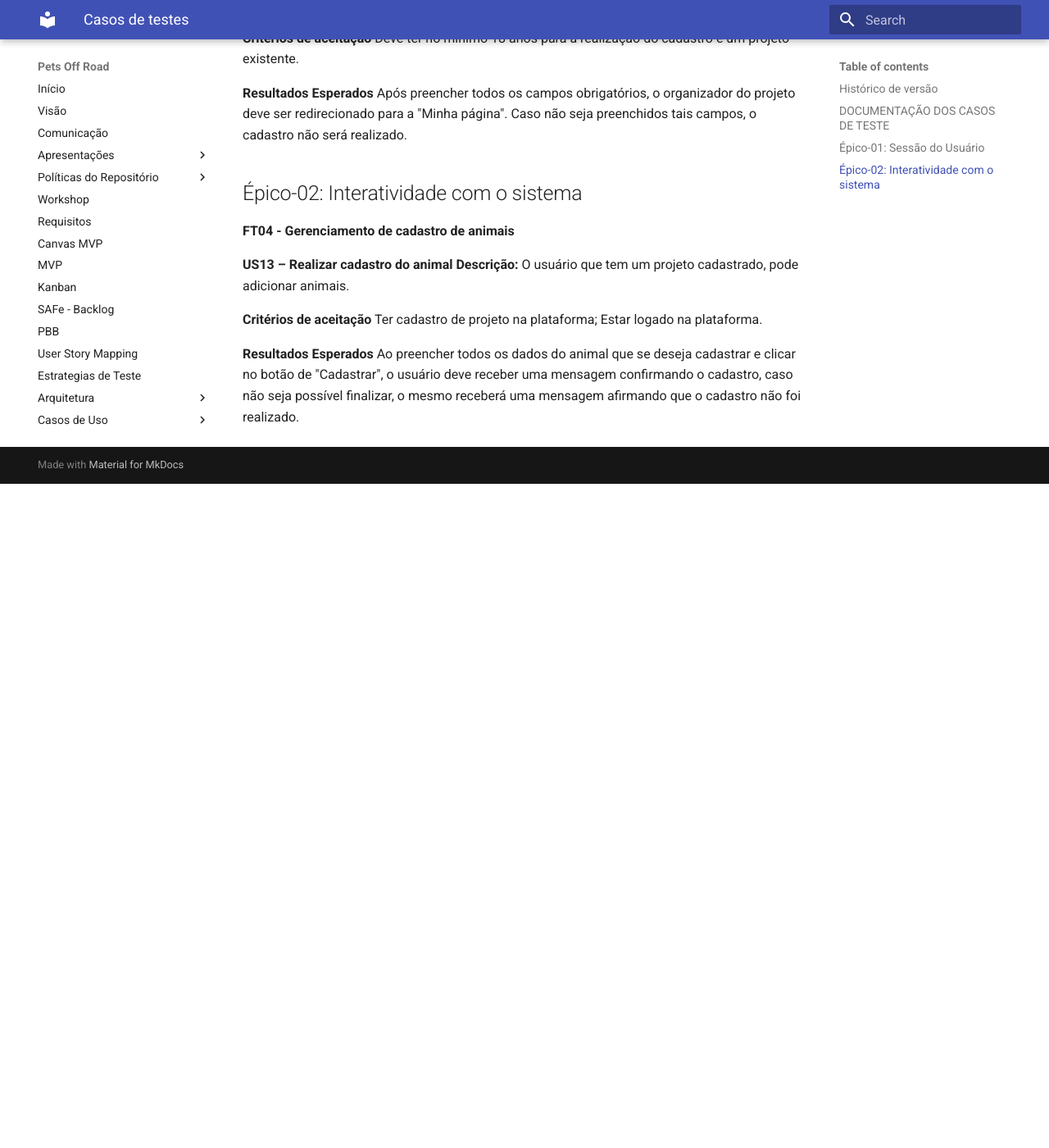
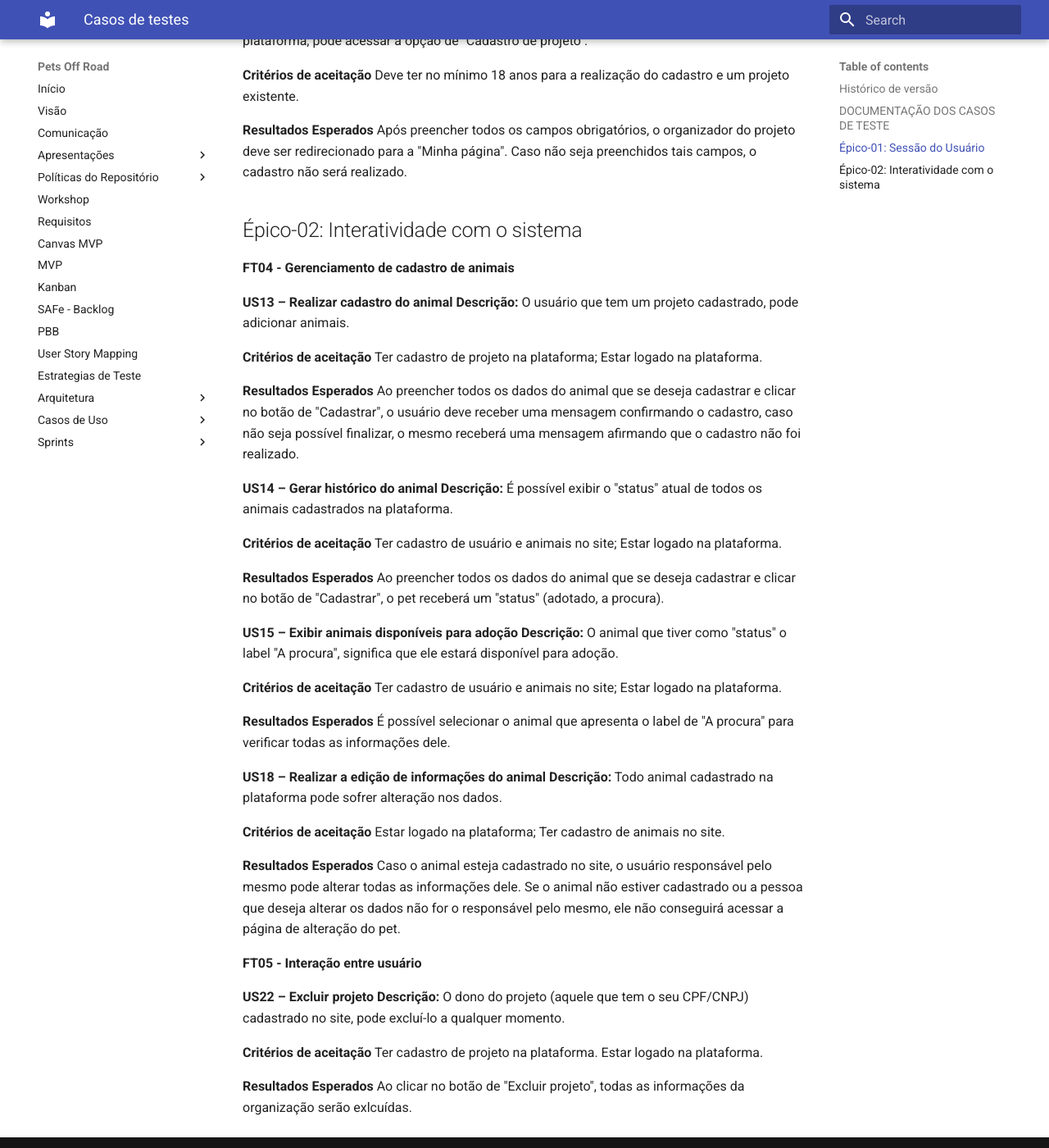
Before and after one commit to mdsreq-fga-unb/2022.1-pets-off-road, an MkDocs documentation site: the page built from docs/casos_de_testes.md, in a window 1280 px wide and 1400 px high, scrolled down 1504 px. Shown: the whole window at 82% size. Built offline with MkDocs 1.6.1 and Material for MkDocs 9.7.7, drawn with Linux system fonts in a browser that asks for light colours; before the commit the page ends 2094 px from its top, so only the background shows below that; some of the changed text lies outside the part shown.

Commit message:
Adiciona US
Co-authored-by: Jose Filipi <filipiffunb@gmail.com>

```diff
--- a/docs/casos_de_testes.md
+++ b/docs/casos_de_testes.md
@@ -1,16 +1,13 @@
-
 ## Histórico de versão
 
 | Data       | Versão | Modificação                                                                                                  | Autor                                                                                                                                                                                   |
 | :--------- | :----- | :----------------------------------------------------------------------------------------------------------- | :-------------------------------------------------------------------------------------------------------------------------------------------------------------------------------------- |
 | 11/09/2022 | 0.1    | Abertura do documento de casos de testes                                                               | [@ShaineOliveira](https://github.com/ShaineOliveira) e [@JoseFilipi](https://github.com/JoseFilipi)
+| 12/09/2022 | 0.2    | Acrescenta histórias de usuário  | [@ShaineOliveira](https://github.com/ShaineOliveira) e [@JoseFilipi](https://github.com/JoseFilipi)
 
 
 
 ## DOCUMENTAÇÃO DOS CASOS DE TESTE
-
-
-
 
 ## Épico-01: Sessão do Usuário
 
@@ -55,6 +52,7 @@
 **Resultados Esperados**
 O projeto deverá ser excluído e o usuário ser redirecionado para a tela de profile.
 
+
 **US08 – Editar informações do projeto.**
 **Descrição:** O usuário que tiver um projeto cadastrado na plataforma, pode editar as informações preenchidas no cadastro.
 
@@ -65,6 +63,7 @@
 **Resultados Esperados**
 O dono do projeto deve receber uma mensagem de "Dados atualizados", após clicar no botão de "Salvar";
 O mesmo deve receber uma mensagem de "Preencha todos os campos", após clicar no botão de "Salvar", caso esqueça algum campo obrigatório.
+
 
 **US09 – Cadastrar um projeto.**
 **Descrição:** O usuário que tiver um projeto e deseja cadastrá-lo na plataforma, pode acessar a opção de "Cadastro de projeto".
@@ -91,3 +90,48 @@
 
 **Resultados Esperados**
 Ao preencher todos os dados do animal que se deseja cadastrar e clicar no botão de "Cadastrar", o usuário deve receber uma mensagem confirmando o cadastro, caso não seja possível finalizar, o mesmo receberá uma mensagem afirmando que o cadastro não foi realizado.
+
+
+**US14 – Gerar histórico do animal**
+**Descrição:** É possível exibir o "status" atual de todos os animais cadastrados na plataforma.
+
+**Critérios de aceitação**
+Ter cadastro de usuário e animais no site;
+Estar logado na plataforma.
+
+**Resultados Esperados**
+Ao preencher todos os dados do animal que se deseja cadastrar e clicar no botão de "Cadastrar", o pet receberá um "status" (adotado, a procura).
+
+
+**US15 – Exibir animais disponíveis para adoção**
+**Descrição:** O animal que tiver como "status" o label "A procura", significa que ele estará disponível para adoção.
+
+**Critérios de aceitação**
+Ter cadastro de usuário e animais no site;
+Estar logado na plataforma.
+
+**Resultados Esperados**
+É possível selecionar o animal que apresenta o label de "A procura" para verificar todas as informações dele.
+
+
+**US18 – Realizar a edição de informações do animal**
+**Descrição:** Todo animal cadastrado na plataforma pode sofrer alteração nos dados.
+
+**Critérios de aceitação**
+Estar logado na plataforma;
+Ter cadastro de animais no site.
+
+**Resultados Esperados**
+Caso o animal esteja cadastrado no site, o usuário responsável pelo mesmo pode alterar todas as informações dele. Se o animal não estiver cadastrado ou a pessoa que deseja alterar os dados não for o responsável pelo mesmo, ele não conseguirá acessar a página de alteração do pet.
+
+**FT05 - Interação entre usuário**
+
+**US22 – Excluir projeto**
+**Descrição:** O dono do projeto (aquele que tem o seu CPF/CNPJ) cadastrado no site, pode excluí-lo a qualquer momento.
+
+**Critérios de aceitação**
+Ter cadastro de projeto na plataforma.
+Estar logado na plataforma.
+
+**Resultados Esperados**
+Ao clicar no botão de "Excluir projeto", todas as informações da organização serão exlcuídas.
```
